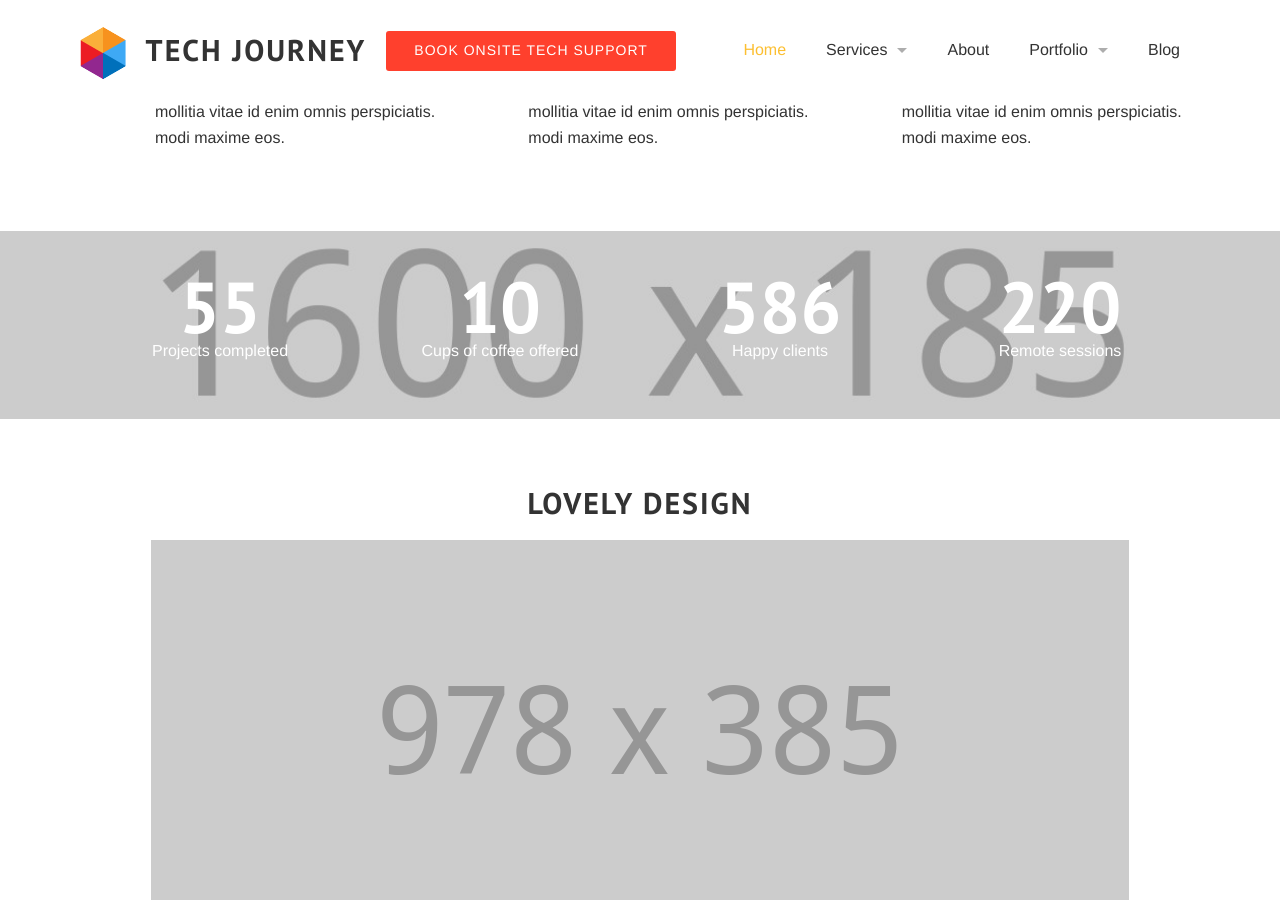
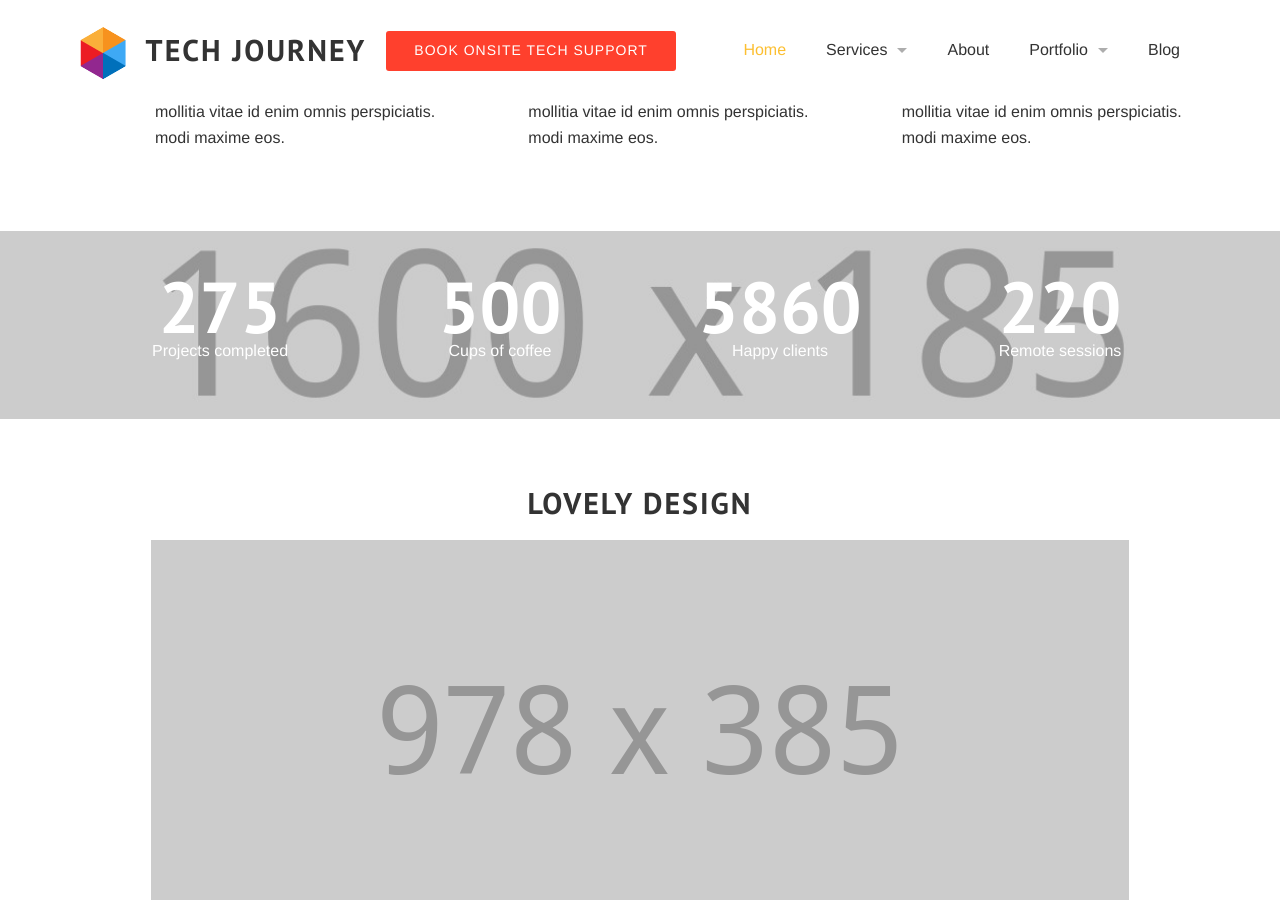
Before and after one commit to olinares/tj, a Jekyll site: the page built from index.html, in a window 1280 px wide and 900 px high, scrolled down 1827 px. Built offline with Jekyll 4.4.1, drawn with Linux system fonts in a browser that asks for light colours; some web fonts are replaced.

Commit message:
Updated '/index.html' via CloudCannon

```diff
--- a/index.html
+++ b/index.html
@@ -5,43 +5,37 @@ section_id: home
 services:
   - - title: Web design
       icon: layout
-    desc: Accusamus laborum totam omnis inventore et error aut et eos aut. fuga mollitia
-      vitae id enim omnis perspiciatis. modi maxime eos.
+      desc: Accusamus laborum totam omnis inventore et error aut et eos aut. fuga mollitia vitae id enim omnis perspiciatis. modi maxime eos.
       color:
     - title: Web design
       icon: layout
-    desc: Accusamus laborum totam omnis inventore et error aut et eos aut. fuga mollitia
-      vitae id enim omnis perspiciatis. modi maxime eos.
+      desc: Accusamus laborum totam omnis inventore et error aut et eos aut. fuga mollitia vitae id enim omnis perspiciatis. modi maxime eos.
       color:
     - title: Web design
       icon: layout
-    desc: Accusamus laborum totam omnis inventore et error aut et eos aut. fuga mollitia
-      vitae id enim omnis perspiciatis. modi maxime eos.
+      desc: Accusamus laborum totam omnis inventore et error aut et eos aut. fuga mollitia vitae id enim omnis perspiciatis. modi maxime eos.
       color:
   - - title: Web design
       icon: layout
-    desc: Accusamus laborum totam omnis inventore et error aut et eos aut. fuga mollitia
-      vitae id enim omnis perspiciatis. modi maxime eos.
-    color: "#ffff00"
+      desc: Accusamus laborum totam omnis inventore et error aut et eos aut. fuga mollitia vitae id enim omnis perspiciatis. modi maxime eos.
+      color: '#ffff00'
     - title: Web design
       icon: layout
-    desc: Accusamus laborum totam omnis inventore et error aut et eos aut. fuga mollitia
-      vitae id enim omnis perspiciatis. modi maxime eos.
-    color: "#ffff00"
+      desc: Accusamus laborum totam omnis inventore et error aut et eos aut. fuga mollitia vitae id enim omnis perspiciatis. modi maxime eos.
+      color: '#ffff00'
     - title: Web design
       icon: layout
-    desc: Accusamus laborum totam omnis inventore et error aut et eos aut. fuga mollitia
-      vitae id enim omnis perspiciatis. modi maxime eos.
-    color: "#ffff00"
+      desc: Accusamus laborum totam omnis inventore et error aut et eos aut. fuga mollitia vitae id enim omnis perspiciatis. modi maxime eos.
+      color: '#ffff00'
 milestones:
   - from: 0
-  to: 55
+    to: 275
     title: Projects completed
   - from: 0
-  to: 10
-  title: Cups of coffee offered
+    to: 500
+    title: Cups of coffee
   - from: 0
-  to: 586
+    to: 5860
     title: Happy clients
   - from: 0
     to: 220
@@ -49,16 +43,16 @@ milestones:
 works:
   - image: work-1.jpg
     title: Beautiful Girl
-  category: Design &amp; Development
+    category: 'Design &amp; Development'
   - image: work-2.jpg
     title: Look at me
-  category: Design &amp; Development
+    category: 'Design &amp; Development'
   - image: work-3.jpg
     title: Am I cute
-  category: Design &amp; Development
+    category: 'Design &amp; Development'
   - image: work-4.jpg
     title: Umbrella
-  category: Design &amp; Development
+    category: 'Design &amp; Development'
 ---
 
 {% include slider.html %}
```
Lines whose indentation alone changed are shown as unchanged.
